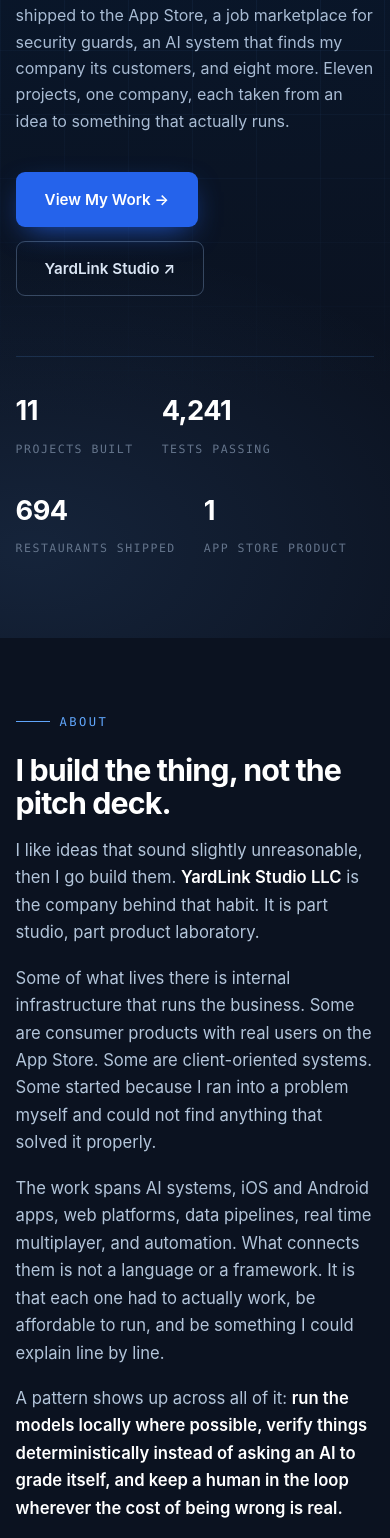
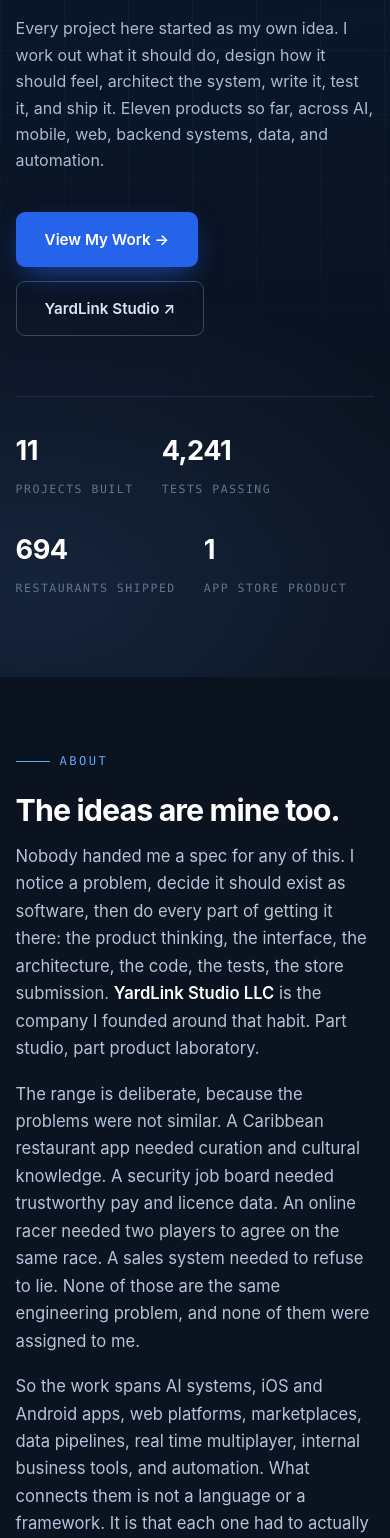
Before and after one commit to Kevin-Edwards57/kevin-edwards-portfolio, a plain HTML site: page index.html in a window 390 px wide. Shown: the part 462-2000 px from the top of the page. Drawn offline with Linux system fonts and the light colour scheme.

Commit message:
Positioning pass: lead with the ideas, not just the execution
The site proved Kevin can build. It did not say the ideas were his. New tagline
is 'I imagine it. I build it. I make it real.' The hero lede now names the full
pipeline he owns, from product thinking through store submission, and the range
across AI, mobile, web, backend, data and automation.

About section reframed around idea origination. The range is justified with the
actual problems: curation and cultural knowledge for a restaurant app, trustworthy
pay data for a job board, shared state for an online race, refusing to lie for a
sales system. Different engineering problems, none of them assigned.

Section headers and social metadata updated to match. No layout or design changes.

Co-Authored-By: Claude Opus 5 <noreply@anthropic.com>

```diff
--- a/index.html
+++ b/index.html
@@ -5,19 +5,19 @@
 <meta name="viewport" content="width=device-width, initial-scale=1">
 <!-- When kevinedwards.dev is registered and pointed here, run: scripts/set-domain.sh kevinedwards.dev -->
 <title>Kevin Edwards | AI Product Engineer</title>
-<meta name="description" content="AI Product Engineer and Founder of YardLink Studio LLC. Building useful software, AI products, mobile apps, web applications, and developer tools.">
+<meta name="description" content="I imagine it, build it, and make it real. AI Product Engineer and Founder of YardLink Studio LLC, building products across AI, mobile, web, backend systems, and automation.">
 <meta name="author" content="Kevin Edwards">
 <link rel="canonical" href="https://kevin-edwards-portfolio.netlify.app/">
 <meta property="og:type" content="website">
 <meta property="og:site_name" content="Kevin Edwards">
 <meta property="og:title" content="Kevin Edwards | AI Product Engineer">
-<meta property="og:description" content="AI Product Engineer and Founder of YardLink Studio LLC. Building useful software, AI products, mobile apps, web applications, and developer tools.">
+<meta property="og:description" content="I imagine it, build it, and make it real. AI Product Engineer and Founder of YardLink Studio LLC, building products across AI, mobile, web, backend systems, and automation.">
 <meta property="og:url" content="https://kevin-edwards-portfolio.netlify.app/">
 <meta property="og:image" content="https://kevin-edwards-portfolio.netlify.app/assets/shots/winston-review.jpg">
 <meta property="og:image:alt" content="Winston, an AI sales intelligence system, showing its review queue and validation results">
 <meta name="twitter:card" content="summary_large_image">
 <meta name="twitter:title" content="Kevin Edwards | AI Product Engineer">
-<meta name="twitter:description" content="AI Product Engineer and Founder of YardLink Studio LLC.">
+<meta name="twitter:description" content="I imagine it, build it, and make it real. Eleven products across AI, mobile, web, backend, and automation.">
 <meta name="twitter:image" content="https://kevin-edwards-portfolio.netlify.app/assets/shots/winston-review.jpg">
 <link rel="icon" href="assets/icons/yardlink.png" type="image/png">
 <style>
@@ -257,10 +257,10 @@ footer{padding:70px 0 46px;border-top:1px solid var(--line);background:var(--nav
     </div>
     <h1>Kevin Edwards</h1>
     <div class="roles">Founder, YardLink Studio LLC <span>·</span> AI Product Engineer</div>
-    <p class="tagline">"I turn fantasy into reality."</p>
-    <p class="lede">I build software products: a restaurant app that shipped to the App Store, a job
-      marketplace for security guards, an AI system that finds my company its customers, and eight more.
-      Eleven projects, one company, each taken from an idea to something that actually runs.</p>
+    <p class="tagline">"I imagine it. I build it. I make it real."</p>
+    <p class="lede">Every project here started as my own idea. I work out what it should do, design how it
+      should feel, architect the system, write it, test it, and ship it. Eleven products so far, across AI,
+      mobile, web, backend systems, data, and automation.</p>
     <div class="ctas">
       <a class="btn btn-p" href="#work">View My Work →</a>
       <a class="btn btn-s" href="https://www.yardlinkstudio.com" target="_blank" rel="noopener">YardLink Studio ↗</a>
@@ -279,16 +279,19 @@ footer{padding:70px 0 46px;border-top:1px solid var(--line);background:var(--nav
     <div class="about-grid">
       <div class="rv">
         <div class="eyebrow">About</div>
-        <h2>I build the thing, not the pitch deck.</h2>
-        <p>I like ideas that sound slightly unreasonable, then I go build them. <strong>YardLink Studio LLC</strong>
-          is the company behind that habit. It is part studio, part product laboratory.</p>
-        <p>Some of what lives there is internal infrastructure that runs the business. Some are consumer
-          products with real users on the App Store. Some are client-oriented systems. Some started because
-          I ran into a problem myself and could not find anything that solved it properly.</p>
-        <p>The work spans AI systems, iOS and Android apps, web platforms, data pipelines, real time
-          multiplayer, and automation. What connects them is not a language or a framework. It is that
-          each one had to actually work, be affordable to run, and be something I could explain
-          line by line.</p>
+        <h2>The ideas are mine too.</h2>
+        <p>Nobody handed me a spec for any of this. I notice a problem, decide it should exist as software,
+          then do every part of getting it there: the product thinking, the interface, the architecture, the
+          code, the tests, the store submission. <strong>YardLink Studio LLC</strong> is the company I founded
+          around that habit. Part studio, part product laboratory.</p>
+        <p>The range is deliberate, because the problems were not similar. A Caribbean restaurant app needed
+          curation and cultural knowledge. A security job board needed trustworthy pay and licence data. An
+          online racer needed two players to agree on the same race. A sales system needed to refuse to lie.
+          None of those are the same engineering problem, and none of them were assigned to me.</p>
+        <p>So the work spans AI systems, iOS and Android apps, web platforms, marketplaces, data pipelines,
+          real time multiplayer, internal business tools, and automation. What connects them is not a
+          language or a framework. It is that each one had to actually work, be affordable to run, and be
+          something I could explain line by line.</p>
         <p>A pattern shows up across all of it: <strong>run the models locally where possible, verify
           things deterministically instead of asking an AI to grade itself, and keep a human in the loop
           wherever the cost of being wrong is real.</strong></p>
@@ -314,9 +317,10 @@ footer{padding:70px 0 46px;border-top:1px solid var(--line);background:var(--nav
   <div class="wrap">
     <div class="sec-head rv">
       <div class="eyebrow">Featured work</div>
-      <h2>Three systems, built end to end.</h2>
-      <p>An AI sales operating system, a website production engine, and a consumer product that shipped
-        to the App Store. Each one is doing a real job.</p>
+      <h2>Three different problems, three different systems.</h2>
+      <p>An AI system that finds a company its customers, a production engine that manufactures client
+        websites, and a consumer app that shipped to the App Store. Nothing about these is the same
+        engineering problem. I built all three.</p>
     </div>
 
     <!-- WINSTON -->
@@ -578,8 +582,9 @@ footer{padding:70px 0 46px;border-top:1px solid var(--line);background:var(--nav
     <div class="sec-head rv">
       <div class="eyebrow">More projects</div>
       <h2>The rest of the laboratory.</h2>
-      <p>Marketplaces, mobile apps, data pipelines, career automation, and a multiplayer game.
-        Different problems, same approach.</p>
+      <p>A job marketplace, a wellness app, an editorial data engine, a wedding platform, an event
+        finder, a career agent, a real time multiplayer game, and a marketing prototype. Eight more
+        ideas that became software.</p>
     </div>
     <div class="pgrid">
 
@@ -888,7 +893,7 @@ footer{padding:70px 0 46px;border-top:1px solid var(--line);background:var(--nav
     </div>
     <div class="copy">
       <span>© 2026 Kevin Edwards · YardLink Studio LLC</span>
-      <span>"I turn fantasy into reality."</span>
+      <span>"I imagine it. I build it. I make it real."</span>
     </div>
   </div>
 </footer>
```
